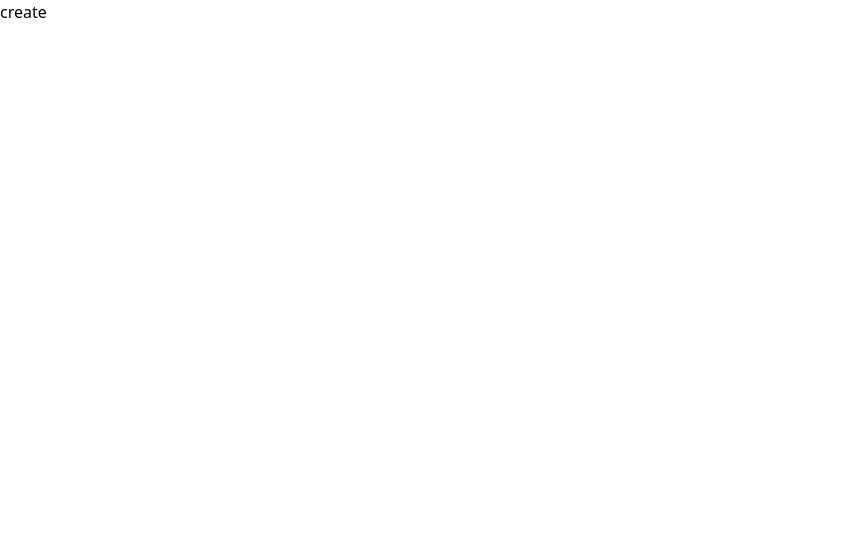
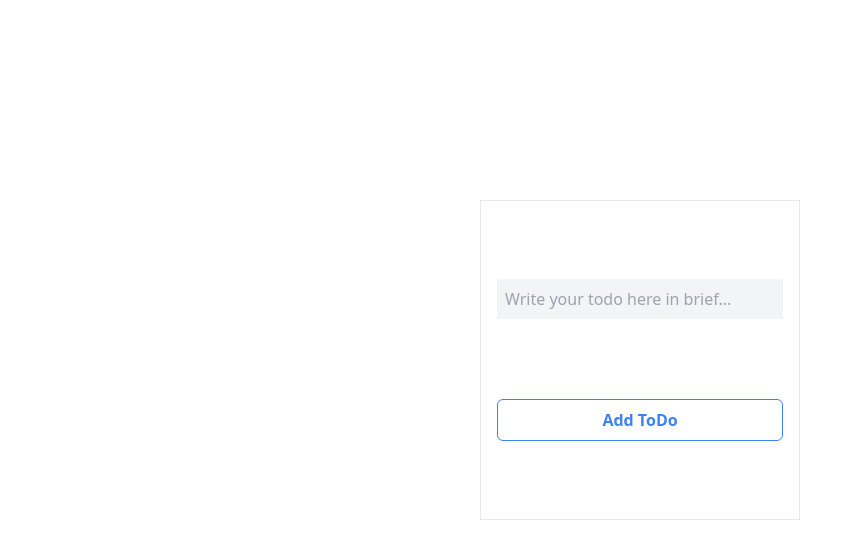
Before and after one commit to omids0/saman, a React (Create React App) app: page /create in a window 1280 px wide. Shown: the top 558 px of the page, without its empty margins (0-862 px from the left). Built offline with nearby package versions, Linux system fonts and the light colour scheme.

Commit message:
create and delete hooks added to routes for submit

```diff
--- a/src/api/todos.ts
+++ b/src/api/todos.ts
@@ -1,10 +1,21 @@
 import axios from 'axios'
 
 import { EndpointsEnum } from '../types/api/todos/endpoints'
-import type { ICreateTodo, IDeleteTodo, IUpdateTodos } from '../types/api/todos/interfaces'
+import type {
+  ICreateTodo,
+  IDeleteTodo,
+  IGetTodo,
+  IUpdateTodos
+} from '../types/api/todos/interfaces'
 
 export const getTodos = async () => {
   const response = await axios.get(EndpointsEnum['TODOS'])
+
+  return response.data
+}
+
+export const getTodo = async ({ id }: IGetTodo) => {
+  const response = await axios.get(EndpointsEnum['TODOS'] + `/${id}`)
 
   return response.data
 }
--- a/src/components/global/createAndEditTodo.tsx
+++ b/src/components/global/createAndEditTodo.tsx
@@ -1,7 +1,69 @@
-import type { FC } from 'react'
+import { useEffect, type FC } from 'react'
+import { useForm } from 'react-hook-form'
 
-const CreateAndUpdateTodo: FC = () => {
-  return <div className="bg-yellow-500">create form</div>
+import type { ITodoData } from '../../types/api/todos/interfaces'
+
+type TProps = {
+  todo?: ITodoData
+  onSubmit: (data: TUseForm) => void
+}
+
+type TUseForm = {
+  title: string
+  completed: boolean
+}
+
+const CreateAndUpdateTodo: FC<TProps> = ({ todo, onSubmit }) => {
+  const { handleSubmit, register, watch, getValues, reset, setValue } = useForm<TUseForm>({
+    defaultValues: {
+      title: '',
+      completed: false
+    }
+  })
+
+  useEffect(() => {
+    reset({
+      ...todo
+    })
+  }, [todo])
+
+  const handleCompletedTodo = () => setValue('completed', !watch('completed'))
+
+  const handlerSubmit = data => onSubmit(data)
+
+  return (
+    <form
+      onSubmit={handleSubmit(handlerSubmit)}
+      className="border flex flex-col w-[20rem] h-[20rem] p-4 items-center justify-center gap-[5rem]"
+    >
+      <input
+        {...register('title')}
+        placeholder="Write your todo here in brief..."
+        className="bg-gray-100 p-2 w-full"
+      />
+      {todo && (
+        <div className="flex gap-2">
+          <p>Did you completed this ToDo?</p>
+          <input type="checkbox" checked={getValues('completed')} onChange={handleCompletedTodo} />
+        </div>
+      )}
+      {todo ? (
+        <button
+          type="submit"
+          className="border w-full p-2 border-yellow-500 rounded-md text-yellow-500 font-semibold"
+        >
+          Edit ToDo
+        </button>
+      ) : (
+        <button
+          type="submit"
+          className="border w-full p-2 border-blue-500 rounded-md text-blue-500 font-semibold"
+        >
+          Add ToDo
+        </button>
+      )}
+    </form>
+  )
 }
 
 export default CreateAndUpdateTodo
--- a/src/components/global/todosList.tsx
+++ b/src/components/global/todosList.tsx
@@ -17,11 +17,7 @@ const TodosList: FC = () => {
   }
 
   return (
-    <div>
-      {data?.map(item => (
-        <Todo key={item.id} id={item.id} title={item.title} />
-      ))}
-    </div>
+    <div>{data && data.map(item => <Todo key={item.id} id={item.id} title={item.title} />)}</div>
   )
 }
 
--- a/src/components/routes/createTodo.tsx
+++ b/src/components/routes/createTodo.tsx
@@ -1,7 +1,30 @@
 import type { FC } from 'react'
+import { useNavigate } from 'react-router-dom'
+
+import { useCreateTodo } from '../../hooks/useCreateTodo'
+import CreateAndUpdateTodo from '../global/createAndEditTodo'
+import Loading from '../global/loading'
 
 const CreateTodo: FC = () => {
-  return <div>create</div>
+  const navigate = useNavigate()
+
+  const { mutate, isLoading, isSuccess } = useCreateTodo()
+
+  const handleSubmit = data => mutate({ title: data.title })
+
+  if (isLoading) {
+    return <Loading />
+  }
+
+  if (isSuccess) {
+    navigate('/')
+  }
+
+  return (
+    <div className="flex flex-col min-h-[90vh] w-full items-center justify-center">
+      <CreateAndUpdateTodo onSubmit={handleSubmit} />
+    </div>
+  )
 }
 
 export default CreateTodo
--- a/src/components/routes/editTodo.tsx
+++ b/src/components/routes/editTodo.tsx
@@ -1,7 +1,40 @@
 import type { FC } from 'react'
+import { useNavigate, useParams } from 'react-router-dom'
+
+import { useFetchTodo } from '../../hooks/useGetTodo'
+import { useUpdateTodo } from '../../hooks/useUpdateTodo'
+import CreateAndUpdateTodo from '../global/createAndEditTodo'
+import Loading from '../global/loading'
+import SomeThingWrong from '../global/someThingWrong'
 
 const EditTodo: FC = () => {
-  return <div>edit</div>
+  const { id } = useParams()
+
+  const navigate = useNavigate()
+
+  const { data, isLoading, error } = useFetchTodo({ id })
+
+  const { isLoading: isLoadingUpdate, error: errorUpdate, isSuccess, mutate } = useUpdateTodo()
+
+  const handleSubmit = data => mutate({ title: data.title, id: data.id })
+
+  if (isLoading || isLoadingUpdate) {
+    return <Loading />
+  }
+
+  if (error || errorUpdate) {
+    return <SomeThingWrong />
+  }
+
+  if (isSuccess) {
+    navigate('/')
+  }
+
+  return (
+    <div className="flex flex-col min-h-[90vh] w-full items-center justify-center">
+      {data && <CreateAndUpdateTodo todo={data} onSubmit={handleSubmit} />}
+    </div>
+  )
 }
 
 export default EditTodo
--- /dev/null
+++ b/src/hooks/useCreateTodo.ts
@@ -0,0 +1,9 @@
+import { useMutation } from 'react-query'
+
+import { createTodo } from '../api/todos'
+
+export const useCreateTodo = () => {
+  const { mutate, isLoading, error, isSuccess } = useMutation(createTodo)
+
+  return { mutate, isLoading, error, isSuccess }
+}
--- /dev/null
+++ b/src/hooks/useGetTodo.ts
@@ -0,0 +1,9 @@
+import { useQuery } from 'react-query'
+
+import { getTodo } from '../api/todos'
+
+export const useFetchTodo = ({ id }) => {
+  const { data, isLoading, error, refetch } = useQuery('todo', () => getTodo({ id }))
+
+  return { data, isLoading, error, refetch }
+}
--- /dev/null
+++ b/src/hooks/useUpdateTodo.ts
@@ -0,0 +1,9 @@
+import { useMutation } from 'react-query'
+
+import { updateTodo } from '../api/todos'
+
+export const useUpdateTodo = () => {
+  const { mutate, isLoading, error, isSuccess } = useMutation(updateTodo)
+
+  return { mutate, isLoading, error, isSuccess }
+}
```
Also changed, not shown: src/types/api/todos/interfaces.ts (+11 -0 lines).
